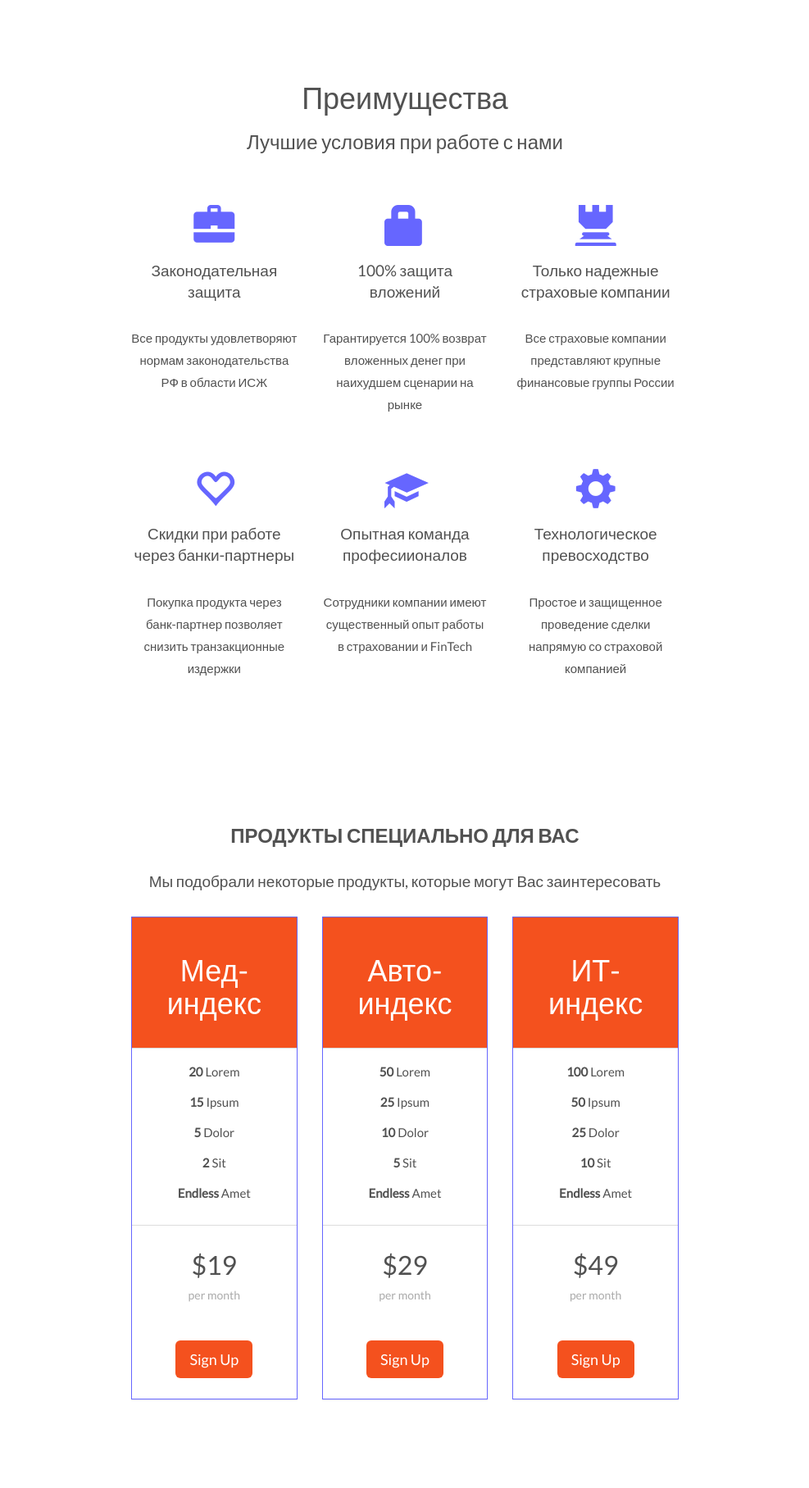
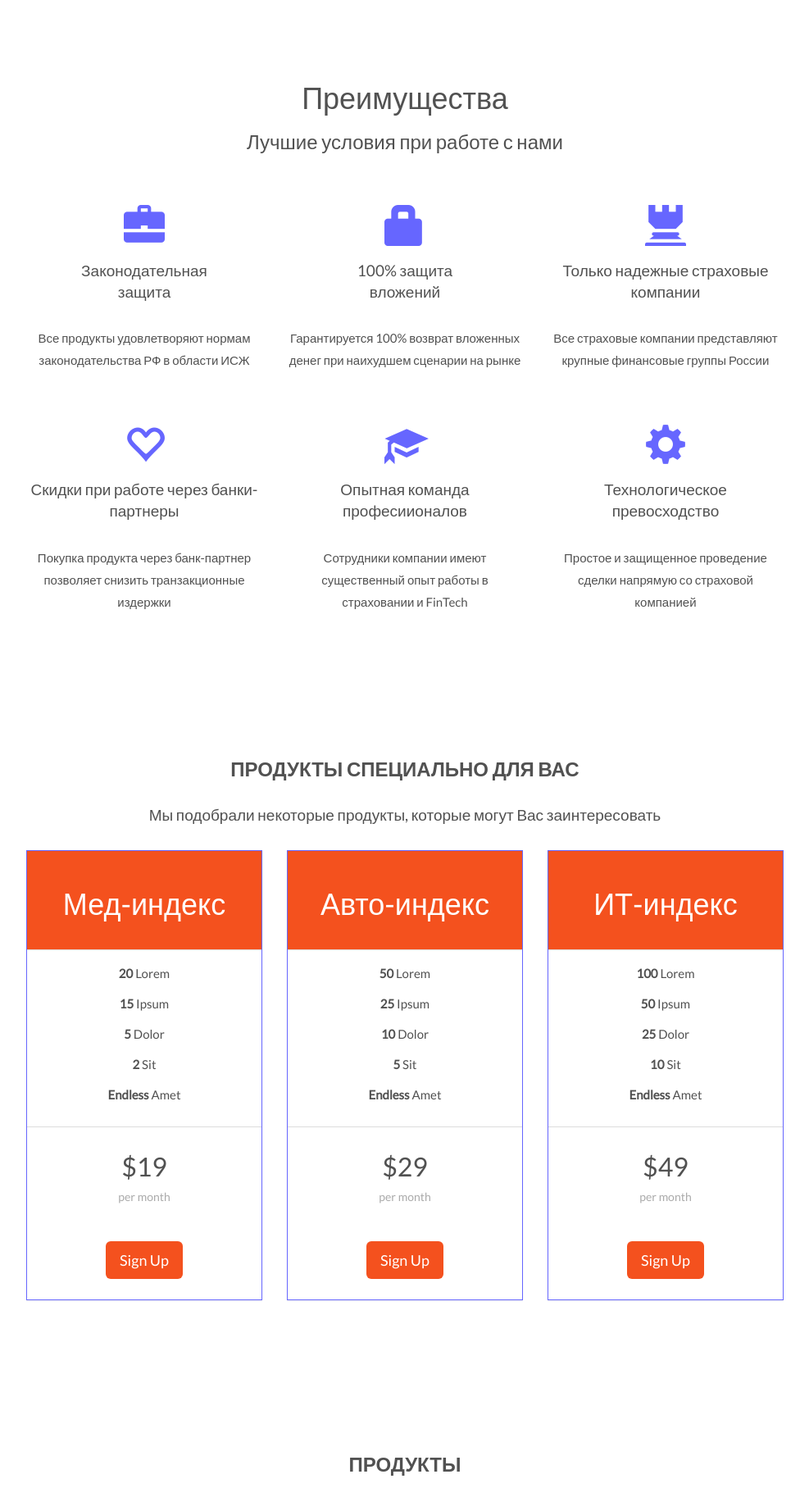
Before and after one commit to mt-christo/ej, a Django app: page / in a window 1280 px wide. Shown: the part 396-2211 px from the top of the page at 82% size, without its empty margins (146-1133 px from the left). Run offline with Django 3.2, Linux system fonts and the light colour scheme; some libraries are stand-ins or nearby versions.

Commit message:
Update tmp.html

```diff
--- a/antontest/story/templates/story/tmp.html
+++ b/antontest/story/templates/story/tmp.html
@@ -75,7 +75,7 @@
   }
 
   .container-fluid {
-  	width: 60%
+  	width: 80%
   }
 
   .item h4 {
```
